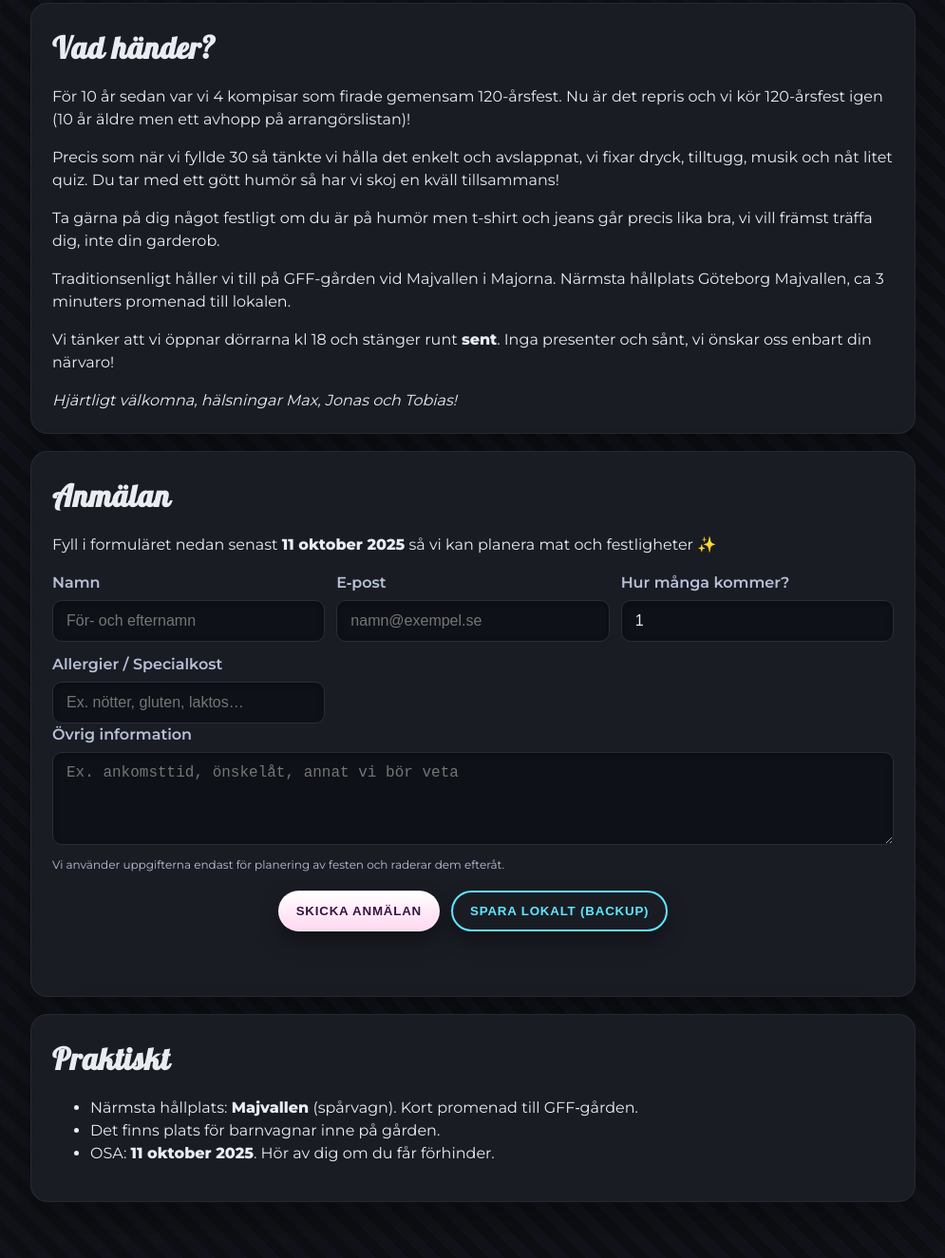
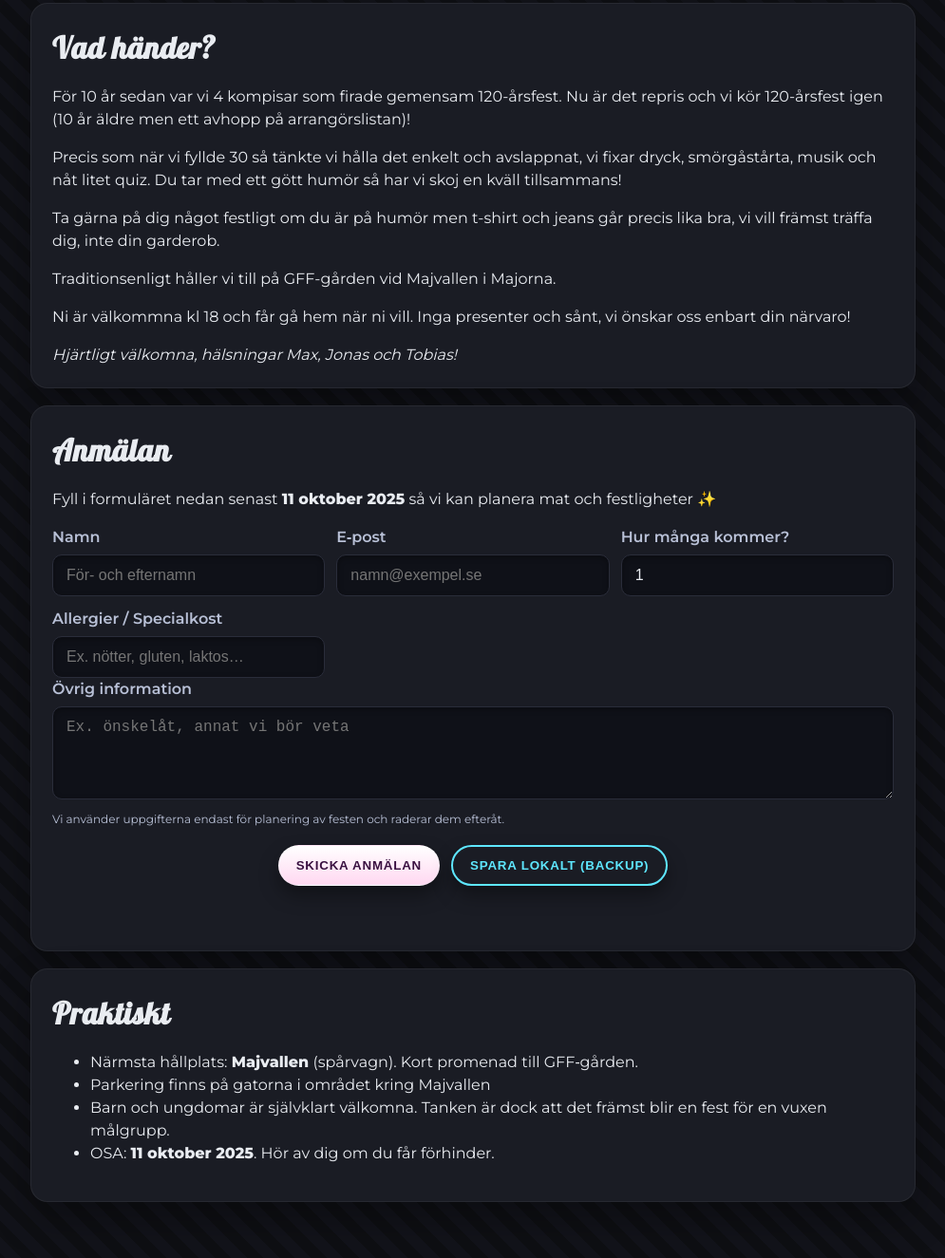
Before and after one commit to tobiasbernting/120--rs-fest, a website: page index.html in a window 1280 px wide. Shown: the part 575-1900 px from the top of the page at 95% size, without its empty margins (142-1137 px from the left). Drawn offline with Linux system fonts and the light colour scheme.

Commit message:
update text

```diff
--- a/index.html
+++ b/index.html
@@ -49,13 +49,12 @@
     <section class="panel">
       <h2>Vad händer?</h2>
       <p>För 10 år sedan var vi 4 kompisar som firade gemensam 120-årsfest. Nu är det repris och vi kör 120-årsfest igen (10 år äldre men ett avhopp på arrangörslistan)!</p>
-        <p>Precis som när vi fyllde 30 så tänkte vi hålla det enkelt och avslappnat, vi fixar dryck, tilltugg, musik och nåt litet quiz.
+        <p>Precis som när vi fyllde 30 så tänkte vi hålla det enkelt och avslappnat, vi fixar dryck, smörgåstårta, musik och nåt litet quiz.
         Du tar med ett gött humör så har vi skoj en kväll tillsammans!</p>
         <p>Ta gärna på dig något festligt om du är på humör men t-shirt och jeans går precis lika bra,
         vi vill främst träffa dig, inte din garderob.</p>
-        <p>Traditionsenligt håller vi till på GFF-gården vid Majvallen i Majorna. Närmsta hållplats Göteborg Majvallen,
-          ca 3 minuters promenad till lokalen.</p>
-        <p>Vi tänker att vi öppnar dörrarna kl 18 och stänger runt <b>sent</b>. Inga presenter och sånt, vi önskar oss enbart din närvaro!</p>
+        <p>Traditionsenligt håller vi till på GFF-gården vid Majvallen i Majorna.</p>
+        <p>Ni är välkommna kl 18 och får gå hem när ni vill. Inga presenter och sånt, vi önskar oss enbart din närvaro!</p>
         <em>Hjärtligt välkomna, hälsningar Max, Jonas och Tobias!</em>
     </section>
 
@@ -83,7 +82,7 @@
         </div>
 
         <label>Övrig information
-          <textarea name="ovrigt" rows="4" placeholder="Ex. ankomsttid, önskelåt, annat vi bör veta"></textarea>
+          <textarea name="ovrigt" rows="4" placeholder="Ex. önskelåt, annat vi bör veta"></textarea>
         </label>
 
         <p class="gdpr">Vi använder uppgifterna endast för planering av festen och raderar dem efteråt.</p>
@@ -101,7 +100,8 @@
       <h2>Praktiskt</h2>
       <ul>
         <li>Närmsta hållplats: <strong>Majvallen</strong> (spårvagn). Kort promenad till GFF‑gården.</li>
-        <li>Det finns plats för barnvagnar inne på gården.</li>
+        <li>Parkering finns på gatorna i området kring Majvallen</li>
+        <li>Barn och ungdomar är självklart välkomna. Tanken är dock att det främst blir en fest för en vuxen målgrupp.</li>
         <li>OSA: <strong>11 oktober 2025</strong>. Hör av dig om du får förhinder.</li>
       </ul>
     </section>
```
